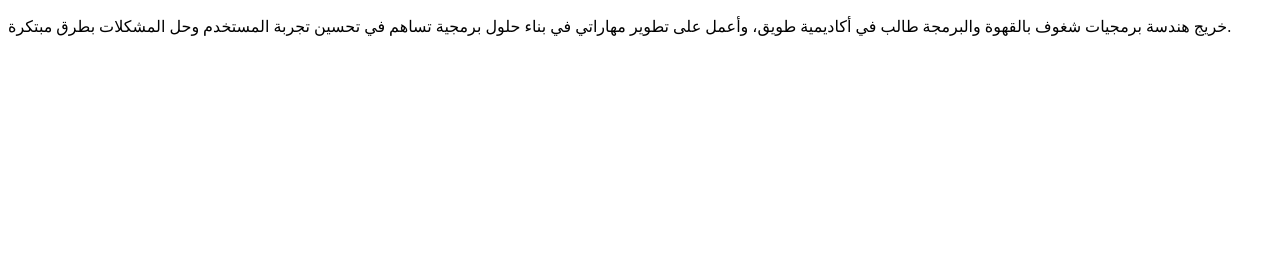
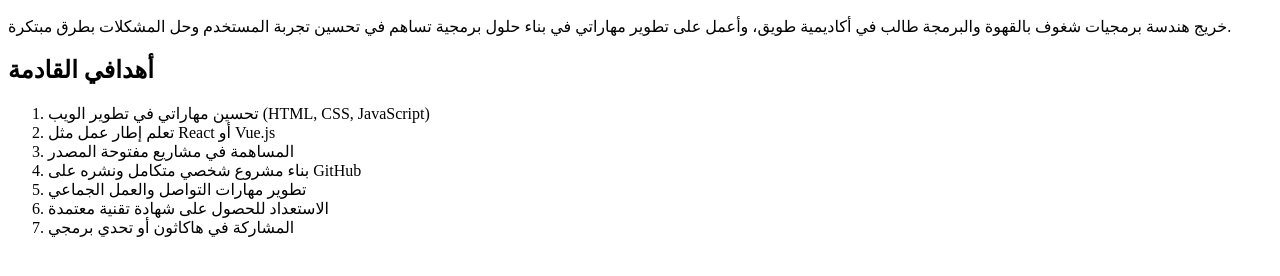
Before and after one commit to SaadAlzarea/w2-d3-lab1, a plain HTML site: page saad.html in a window 1280 px wide. Shown: the part 196-472 px from the top of the page. Drawn offline with Linux system fonts and the light colour scheme.

Commit message:
added ol-line13

```diff
--- a/saad.html
+++ b/saad.html
@@ -15,10 +15,20 @@
       />
       <div class="paraAboutme">
         <p>
-          خريج هندسة برمجيات شغوف بالقهوة والبرمجة طالب في
-           أكاديمية طويق، وأعمل على تطوير مهاراتي في بناء حلول برمجية تساهم
-          في تحسين تجربة المستخدم وحل المشكلات بطرق مبتكرة.
+          خريج هندسة برمجيات شغوف بالقهوة والبرمجة طالب في أكاديمية طويق، وأعمل
+          على تطوير مهاراتي في بناء حلول برمجية تساهم في تحسين تجربة المستخدم
+          وحل المشكلات بطرق مبتكرة.
         </p>
+        <h2>أهدافي القادمة</h2>
+        <ol>
+          <li>تحسين مهاراتي في تطوير الويب (HTML, CSS, JavaScript)</li>
+          <li>تعلم إطار عمل مثل React أو Vue.js</li>
+          <li>المساهمة في مشاريع مفتوحة المصدر</li>
+          <li>بناء مشروع شخصي متكامل ونشره على GitHub</li>
+          <li>تطوير مهارات التواصل والعمل الجماعي</li>
+          <li>الاستعداد للحصول على شهادة تقنية معتمدة</li>
+          <li>المشاركة في هاكاثون أو تحدي برمجي</li>
+        </ol>
       </div>
     </div>
   </body>
```
